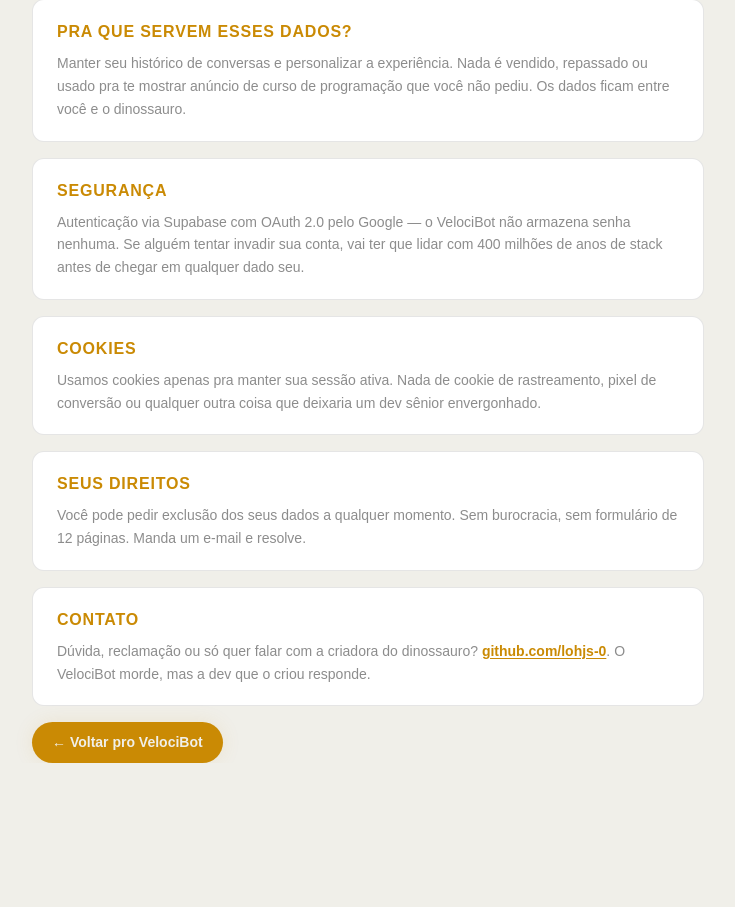
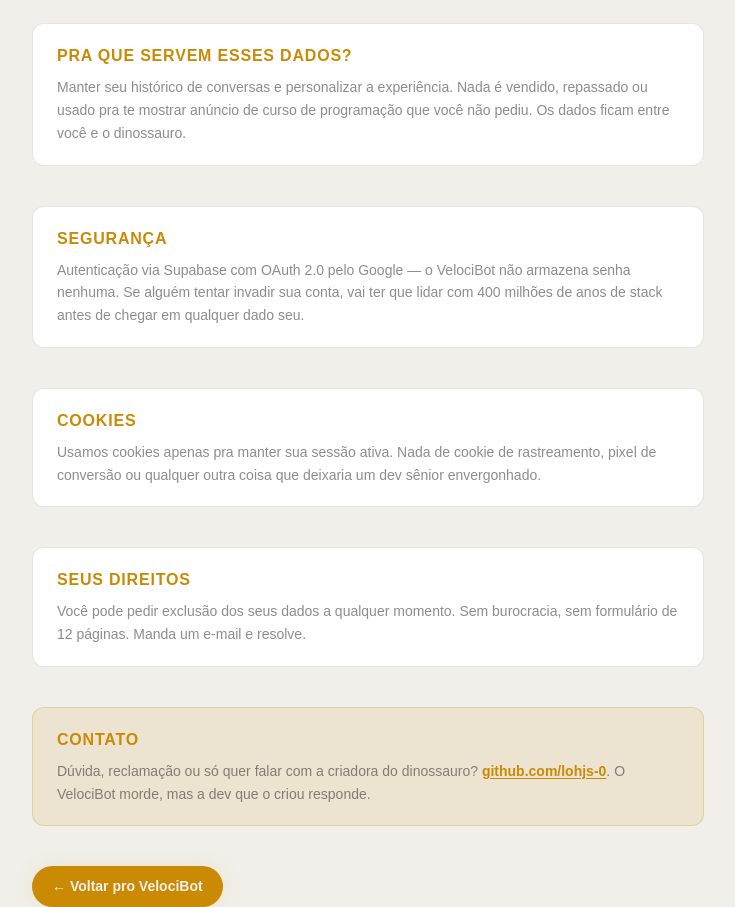
Before and after one commit to lohjs-0/velocibot, a Next.js app in the folder velocibot-ui/: page /privacy in a window 1280 px wide. Shown: the part 351-1258 px from the top of the page, without its empty margins (272-1007 px from the left). Before the commit the page ends 1114 px from the top, so only its background shows below. Built offline with nearby package versions, Linux system fonts and the light colour scheme.

Commit message:
agora vai

```diff
--- a/velocibot-ui/app/privacy/page.tsx
+++ b/velocibot-ui/app/privacy/page.tsx
@@ -46,23 +46,27 @@ export default function PrivacyPage() {
                         title: 'Seus direitos',
                         content: 'Você pode pedir exclusão dos seus dados a qualquer momento. Sem burocracia, sem formulário de 12 páginas. Manda um e-mail e resolve.',
                     },
-                    {
-                        title: 'Contato',
-                        content: null,
-                    },
                 ].map((section, i) => (
-                    <div key={i} className="privacy-card mb-4 rounded-xl px-6 py-5">
+                    <div key={i} className="privacy-card mb-10 rounded-xl px-6 py-5">
                         <h2
                             className="text-base font-bold mb-2 uppercase tracking-wider"
                             style={{ color: 'var(--accent-gold)' }}
                         >
                             {section.title}
                         </h2>
-                        {section.content ? (
                         <p className="text-sm leading-relaxed" style={{ color: 'var(--foreground-muted)' }}>
                             {section.content}
                         </p>
-                        ) : (
+                    </div>
+                ))}
+
+                <div className="privacy-card-contact mb-10 rounded-xl px-6 py-5">
+                    <h2
+                        className="text-base font-bold mb-2 uppercase tracking-wider"
+                        style={{ color: 'var(--accent-gold)' }}
+                    >
+                        Contato
+                    </h2>
                     <p className="text-sm leading-relaxed" style={{ color: 'var(--foreground-muted)' }}>
                         Dúvida, reclamação ou só quer falar com a criadora do dinossauro?{' '}
                         <a
@@ -76,9 +80,7 @@ export default function PrivacyPage() {
                         </a>
                         . O VelociBot morde, mas a dev que o criou responde.
                     </p>
-                        )}
                 </div>
-                ))}
 
                 <Link href="/" className="privacy-back-btn">
                     ← Voltar pro VelociBot
@@ -86,5 +88,5 @@ export default function PrivacyPage() {
 
             </div>
         </main>
-    )
+    );
 }
```
Lines whose indentation alone changed are shown as unchanged.
